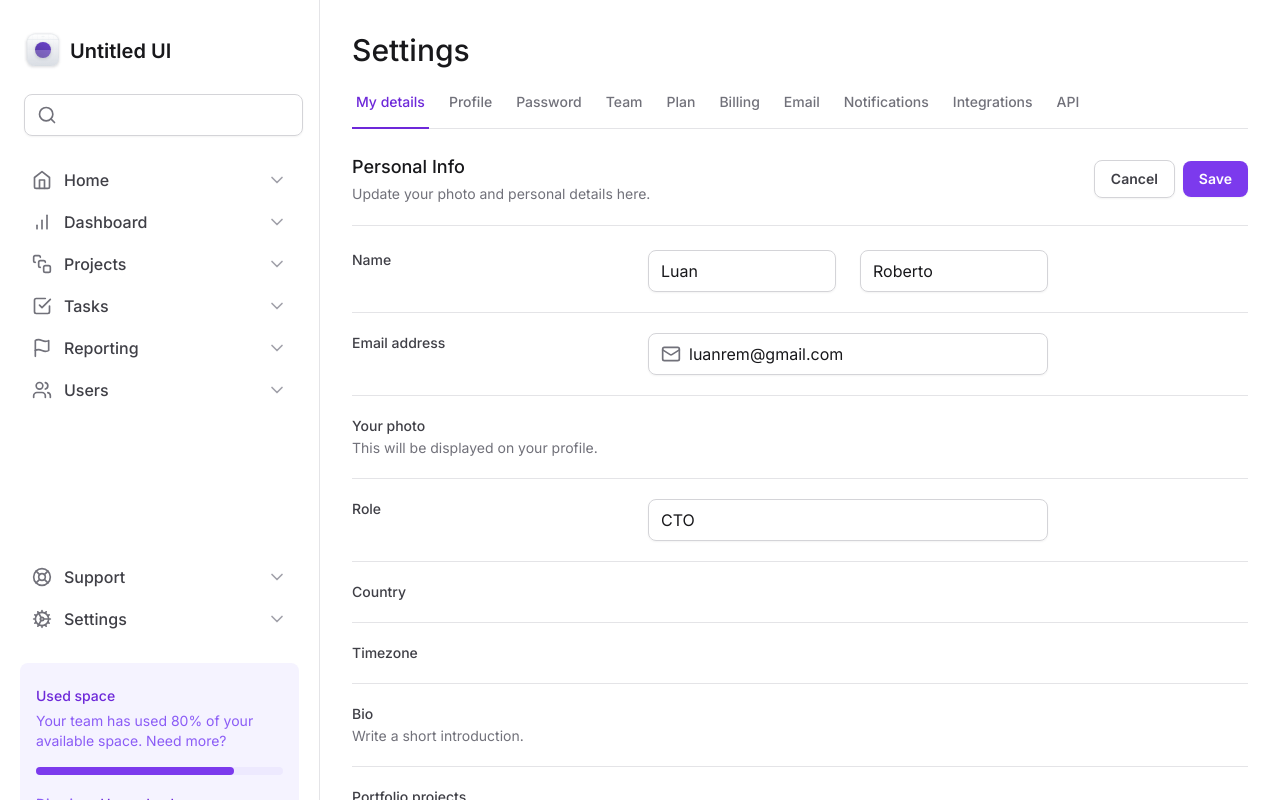
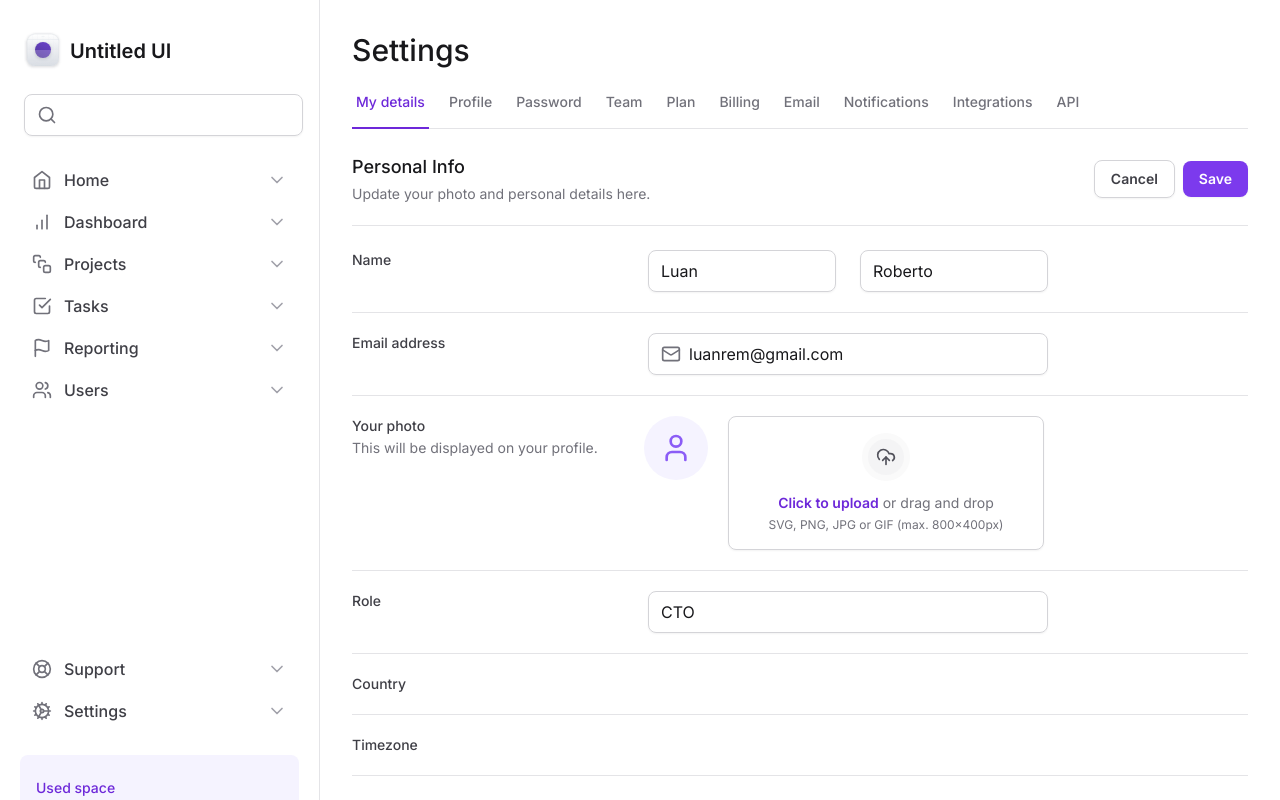
Before and after one commit to luanrem/tailwind-next, a Next.js app: page / in a window 1280 px wide. Shown: the top 800 px of the page. Built offline with nearby package versions, Linux system fonts and the light colour scheme.

Commit message:
C03 - Upload do Avatar

```diff
--- a/src/app/page.tsx
+++ b/src/app/page.tsx
@@ -1,4 +1,4 @@
-import { Mail } from "lucide-react";
+import { Mail, UploadCloud, User } from "lucide-react";
 import { Input } from "./components/Input";
 import { SettingsTabs } from "./components/SettingsTabs";
 
@@ -64,7 +64,33 @@
               Your photo
               <span className="mt-0.5 text-sm font-normal text-zinc-500 block">This will be displayed on your profile.</span>
             </label>
-            <div></div>
+            <div className="flex items-start gap-5">
+              <div className="bg-violet-50 flex h-16 w-16 items-center justify-center rounded-full">
+                <User className="w-8 h-8 text-violet-500" />
+              </div>
+
+              <label
+                htmlFor="photo"
+                className="group flex flex-1 cursor-pointer flex-col items-center gap-3 rounded-lg border border-zinc-300 px-6 py-4 text-center text-zinc-500 shadow-sm hover:border-violet-200 hover:bg-violet-25 hover:text-violet-500"
+              >
+                <div className="rounded-full border-6 border-zinc-50 bg-zinc-100 p-2 group-hover:border-violet-50 group-hover:bg-violet-100">
+                  <UploadCloud className="h-5 w-5 text-zinc-600 group-hover:text-violet-600" />
+                </div>
+
+                <div className="flex flex-col items-center gap-1">
+                  <span className="text-sm">
+                    <span className="font-semibold text-violet-700">
+                      Click to upload
+                    </span>{' '}
+                    or drag and drop
+                  </span>
+                  <span className="text-xs">
+                    SVG, PNG, JPG or GIF (max. 800x400px)
+                  </span>
+                </div>
+              </label>
+              <input type="file" className="sr-only" id="photo" />
+            </div>
           </div>
 
           <div className="grid gap-3 grid-cols-form pt-5">
--- a/tailwind.config.ts
+++ b/tailwind.config.ts
@@ -11,6 +11,14 @@
         profile: 'max-content 1fr max-content',
         form: 'minmax(7.5rem, 17.5rem) minmax(25rem, 1fr) minmax(0, 15rem)'
       },
+      borderWidth: {
+        6: '6px'
+      },
+      colors: {
+        violet: {
+          25: '#fcfaff',
+        },
+      },
       maxWidth: {
         app: '700px'
       }
```
